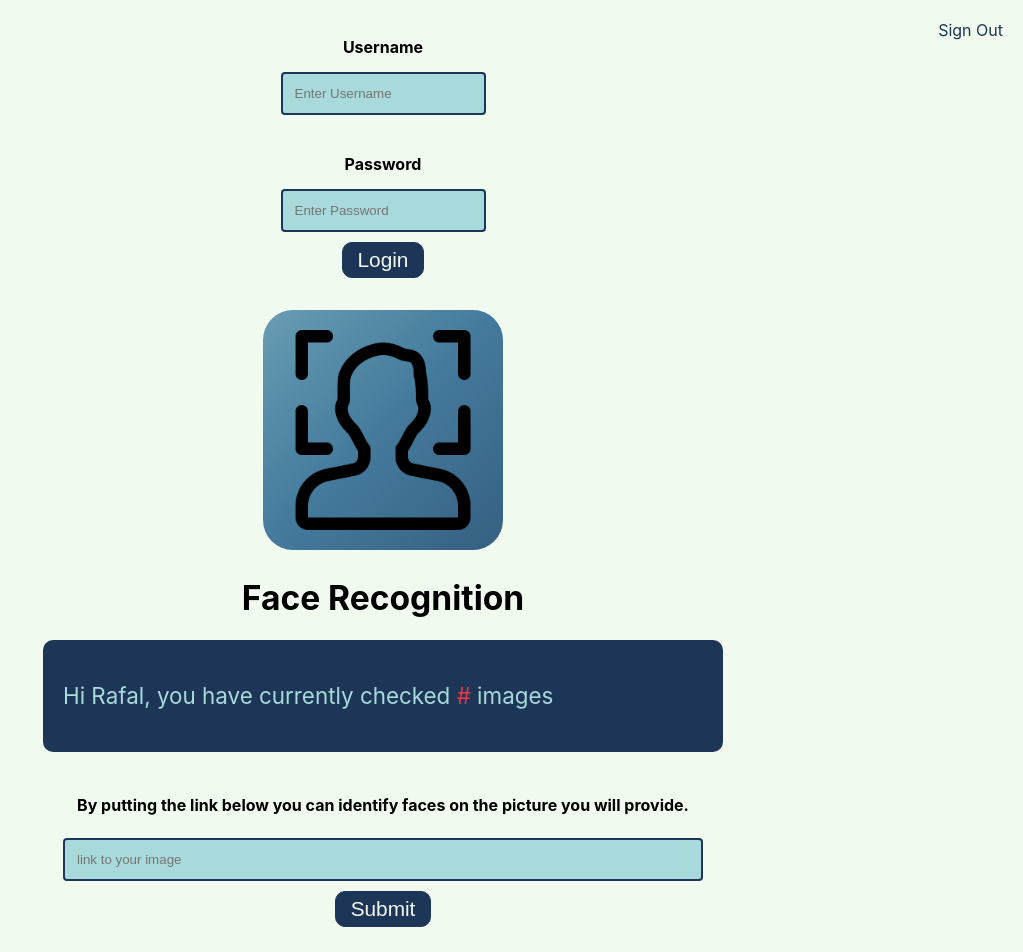
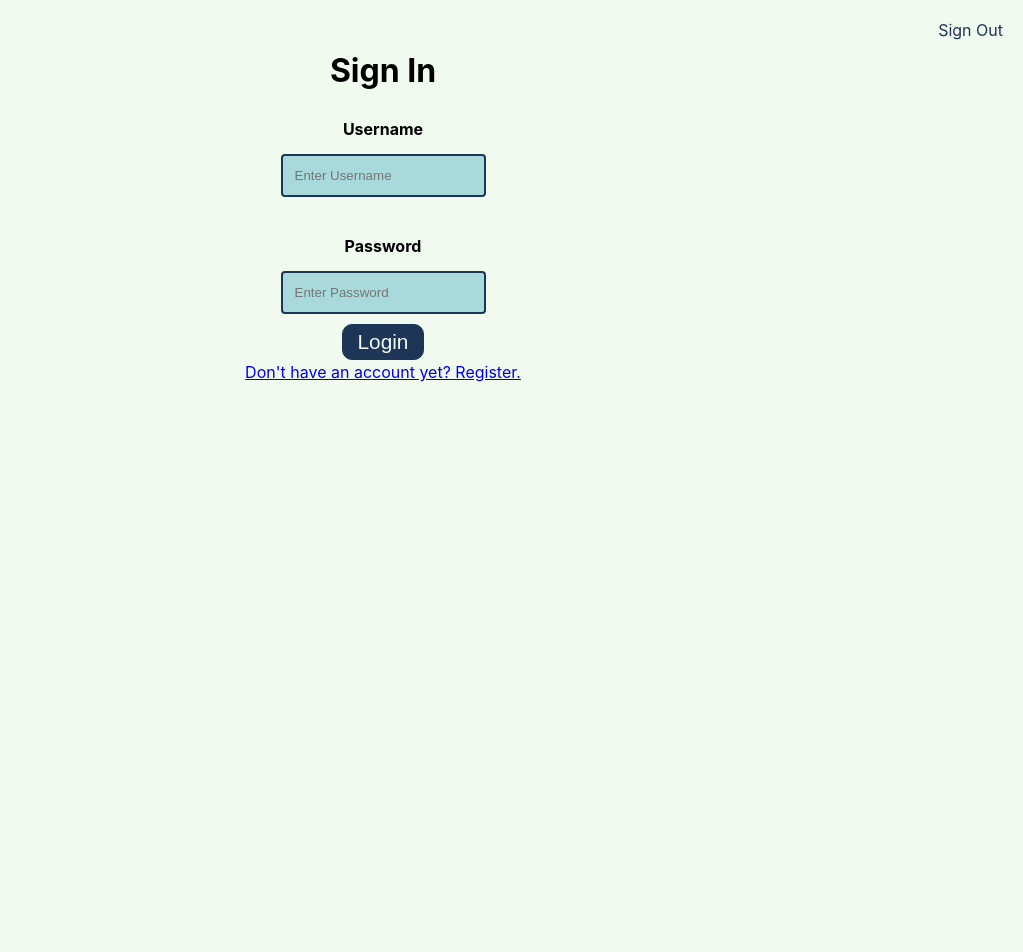
Before and after one commit to marelons1337/face-recognition, a React (Create React App) app: page / in a window 1280 px wide. Shown: the top 952 px of the page, without its empty margins (257-1280 px from the left). After the commit the page ends 800 px from the top, so only its background shows below. Built offline with nearby package versions, Linux system fonts and the light colour scheme; what clarifai would draw is missing.

Commit message:
simple front-end routing, more sass mixins added

```diff
--- a/package.json
+++ b/package.json
@@ -16,6 +16,7 @@
     "react": "^17.0.2",
     "react-dom": "^17.0.2",
     "react-scripts": "4.0.3",
+    "upgrade": "^1.1.0",
     "web-vitals": "^1.1.2"
   },
   "scripts": {
--- a/src/App.js
+++ b/src/App.js
@@ -8,6 +8,7 @@ import Rank from './components/Rank'
 import ImageLinkForm from './components/ImageLinkForm'
 import FaceRecognition from './components/FaceRecognition'
 import SignIn from './components/SignIn'
+import Register from './components/Register'
 
 
 const app = new Clarifai.App({
@@ -21,6 +22,7 @@ class App extends Component {
       input: '',
       imageUrl: '',
       box: {},
+      route: 'signin'
     }
   }
 
@@ -45,7 +47,7 @@ class App extends Component {
     this.setState({ input: event.target.value });
   }
 
-  onButtonSubmit = (input) => {
+  onButtonSubmit = () => {
     this.setState({imageUrl: this.state.input})
     app.models.predict(
       "a403429f2ddf4b49b307e318f00e528b",
@@ -55,15 +57,27 @@ class App extends Component {
     .catch(error => console.log(error))
   }
 
+  onRouteChange = (givenRoute) => {
+    this.setState({route: givenRoute});
+  }
+
   render() {
     return (
       <div className="App">
-        <Navigation />
-        <SignIn />
-        <Logo />
-        <Rank />
-        <ImageLinkForm onInputChange={this.onInputChange} onButtonSubmit= {this.onButtonSubmit}/>
-        <FaceRecognition box={ this.state.box } imageUrl={ this.state.imageUrl }/>
+        <Navigation onRouteChange={ this.onRouteChange } />
+        { this.state.route==='home'
+        ? <div className='main-div-center'>
+            <Logo />
+            <Rank />
+            <ImageLinkForm onInputChange={ this.onInputChange } onButtonSubmit= { this.onButtonSubmit }/>
+            <FaceRecognition box={ this.state.box } imageUrl={ this.state.imageUrl }/>
+          </div>
+        : (
+          this.state.route==='signin'
+          ? <SignIn onRouteChange={ this.onRouteChange } />
+          : <Register onRouteChange={ this.onRouteChange } />
+          )
+        }
       </div>
     );
   }
--- a/src/components/Navigation.js
+++ b/src/components/Navigation.js
@@ -1,9 +1,9 @@
 import React from 'react';
 
-const Navigation = () => {
+const Navigation = ({ onRouteChange }) => {
     return (
         <nav className='nav-main animate__animated animate__fadeInDown'>
-            <a href="/">Sign Out</a>
+            <a onClick={ () => onRouteChange('signin') } href="/">Sign Out</a>
         </nav>
     )
 }
--- /dev/null
+++ b/src/components/Register.js
@@ -0,0 +1,31 @@
+import React from 'react';
+
+const Register = ({ onRouteChange }) => {
+    return (
+        <div className="register-container">
+        <h1>Register</h1>
+            <form>
+                <div className='form-block'>
+                    <label htmlFor="uname"><b>Username</b></label>
+                    <input type="text" placeholder="Create Username" name="uname" required />
+                </div>
+                    <br />
+                <div className='form-block'>
+                    <label htmlFor="email"><b>Email</b></label>
+                    <input type="email" placeholder="Create Password" name="email" required />
+                </div>
+                    <br />
+                <div className='form-block'>
+                    <label htmlFor="psw"><b>Password</b></label>
+                    <input type="password" placeholder="Create Password" name="psw" required />
+                    <br />
+                    <label htmlFor="repeat-psw"><b>Repeat Password</b></label>
+                    <input type="password" placeholder="Create Password" name="repeat-psw" required />
+                    <button onClick={ () => onRouteChange('signin') }type="submit">Register</button>
+                </div>
+            </form>
+        </div>
+     );
+}
+
+export default Register;
--- a/src/components/SignIn.js
+++ b/src/components/SignIn.js
@@ -1,19 +1,23 @@
 import React from 'react';
 
-const SignIn = () => {
+const SignIn = ({ onRouteChange }) => {
     return (
         <div className="login-container">
+        <h1>Sign In</h1>
             <form>
-                <div className='login-block'>
+                <div className='form-block'>
                     <label htmlFor="uname"><b>Username</b></label>
                     <input type="text" placeholder="Enter Username" name="uname" required />
                 </div>
                     <br />
-                <div className='login-block'>
+                <div className='form-block'>
                     <label htmlFor="psw"><b>Password</b></label>
                     <input type="password" placeholder="Enter Password" name="psw" required />
                     <br />
-                    <button type="submit">Login</button>
+                    <button onClick={ () => onRouteChange('home') }type="submit">Login</button>
+                </div>
+                <div>
+                    <a href="#" onClick={ () => onRouteChange('register') }>Don't have an account yet? Register. </a>
                 </div>
             </form>
         </div>
--- a/src/scss/App.scss
+++ b/src/scss/App.scss
@@ -34,20 +34,45 @@ $accent: #e63946;
     }
 }
 
+@mixin form {
+    grid-column: 2/3;
+    grid-row: 1/2;
+    justify-self: center;
+    text-align: center;
+    padding: 30px;
+    input {
+        @include input;
+        margin-bottom: 10px;
+    }
+    button {
+        @include button;
+    }
+    label {
+        padding: 5px;
+        display: block;
+        text-align: center;
+    }
+    .form-block {
+        padding: 2px 0;
+    }
+}
+
 body {
     background-color: $neutral;
 }
-.App {
+
+.main-div-center {
+    padding-top: 50px;
     display: grid;
     grid-template-columns: 0.5fr 1fr 0.5fr;
     grid-template-rows: repeat(5, auto);
 }
 
 .nav-main {
-    grid-column: 3/4;
-    grid-row: 1;
+    position: absolute;
+    top: 0;
+    right: 0;
     padding: 20px;
-    justify-self: end;
     a {
         color: $dark;
         text-decoration: none;
@@ -161,23 +186,8 @@ body {
 }
 
 .login-container {
-    grid-column: 2/3;
-    grid-row: 1/2;
-    justify-self: center;
-    padding: 30px;
-    label {
-        padding: 5px;
-        display: block;
-        text-align: center;
-    }
-    .login-block {
-        padding: 2px 0;
-    }
-    input {
-        @include input;
-        margin-bottom: 10px;
-    }
-    button {
-        @include button;
-    }
+    @include form;
 }
+.register-container {
+    @include form;
+}
```
Also changed, not shown: src/dist/css/App.css, 2 other files (tests, documents, lock files or other folders).
